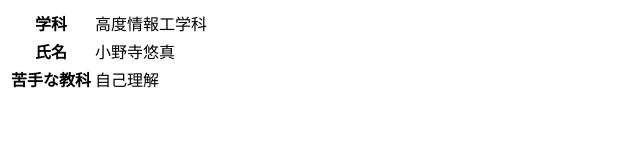
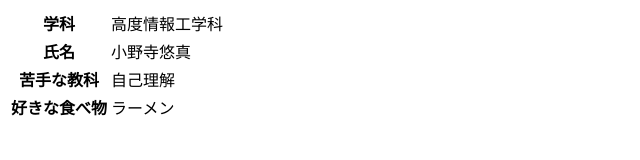
Before and after one commit to Maron32/branch-test, a plain HTML site: page profile_B.html in a window 1280 px wide. Shown: the whole page, without its empty margins (0-640 px from the left). Drawn offline with Linux system fonts and the light colour scheme.

Commit message:
プロフィールの追記
好きな食べ物について追記しました。

```diff
--- a/profile_B.html
+++ b/profile_B.html
@@ -20,6 +20,10 @@
             <th>苦手な教科</th>
             <td>自己理解</td>
         </tr>
+	<tr>
+	    <th>好きな食べ物</th>
+	    <td>ラーメン</td>
+	</tr>
     </table>
 </body>
 </html>
```
